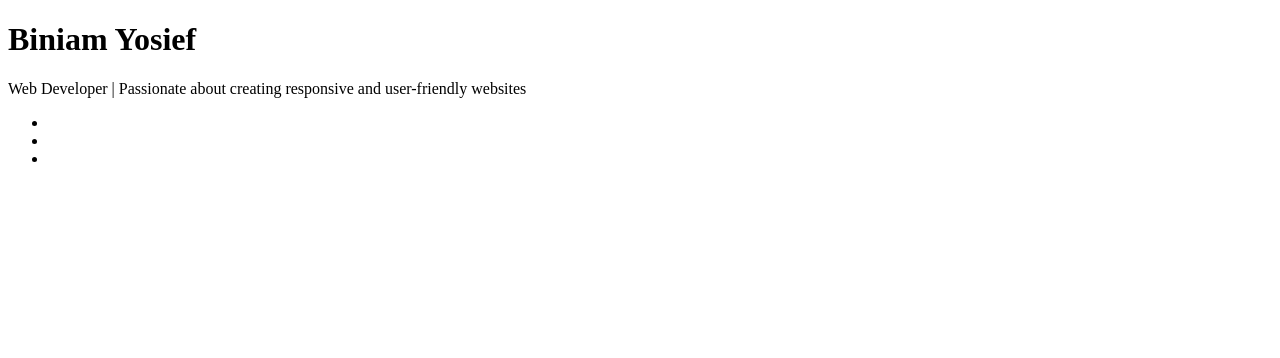
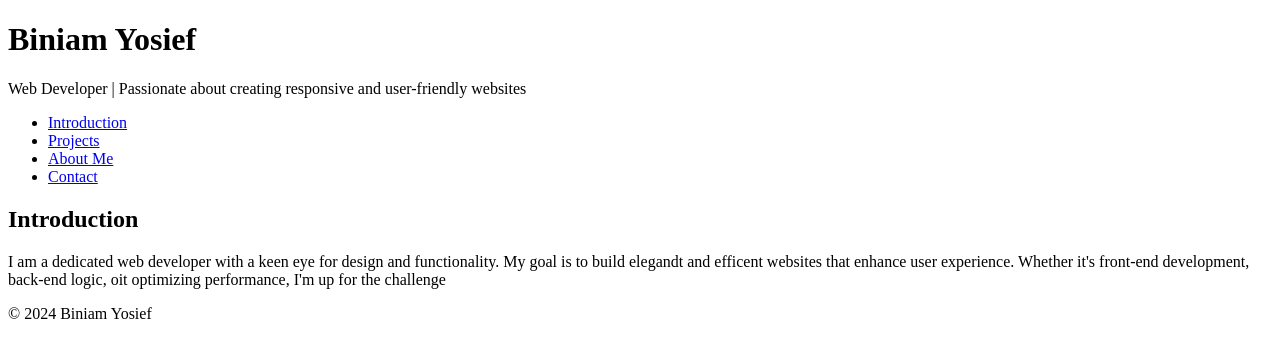
Before and after one commit to binini11/My_First_Portfolio, a plain HTML site: page portfolio/index.html in a window 1280 px wide. Drawn offline with Linux system fonts and the light colour scheme.

Commit message:
introduction section added

```diff
--- a/portfolio/index.html
+++ b/portfolio/index.html
@@ -11,16 +11,24 @@
         <p>Web Developer | Passionate about creating responsive and user-friendly websites</p>
         <nav>
             <ul>
-                <li><a href=""></a></li>
-                <li><a href=""></a></li>
-                <li><a href=""></a></li>
+                <li><a href="#Introduction">Introduction</a></li>
+                <li><a href="#Projects">Projects</a></li>
+                <li><a href="#About Me">About Me</a></li>
+                <li><a href="#Contact">Contact</a></li>
             </ul>
 
         </nav>
 
     </header>
     <section id="Introduction">
-        <article></article>
+
+        <article>
+            <h2>Introduction</h2>
+            <p> I am a dedicated web developer with a keen eye for design and functionality.
+                My goal is to build elegandt and efficent websites that enhance user experience.
+             Whether it's front-end development, back-end logic, oit optimizing performance,
+             I'm up for the challenge </p>
+        </article>
 
     </section>
     <section id="Projects">
@@ -37,7 +45,7 @@
     </section>
 
     <footer>
-
+        <p>&copy; 2024 Biniam Yosief </p>
     </footer>
 
 
```
